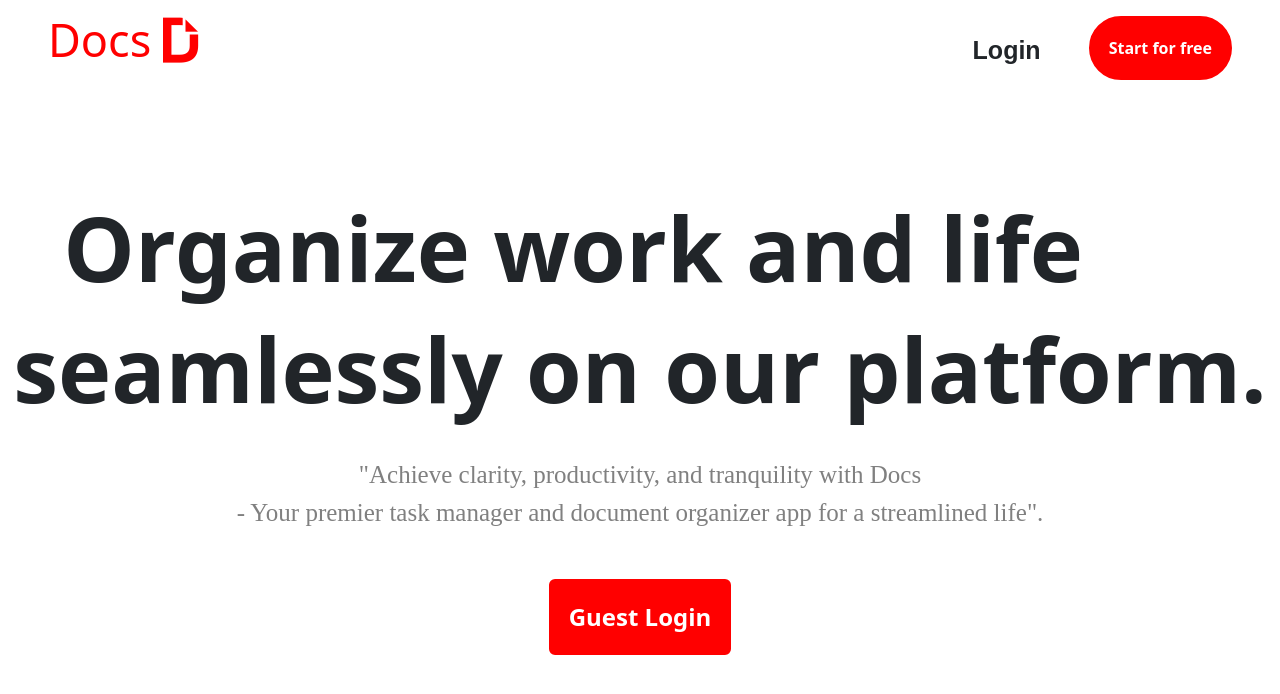
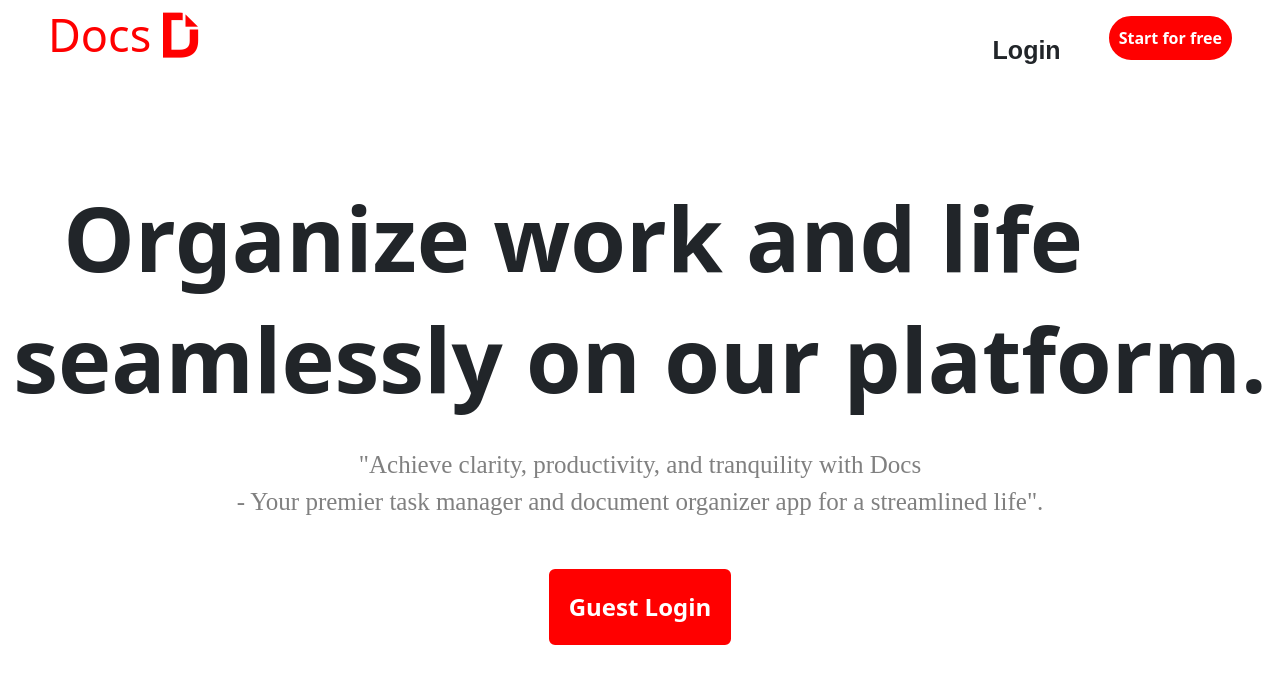
Before and after one commit to jayraj1pa/docs-firebase, a React (Create React App) app: page / in a window 1280 px wide. Shown: the top 694 px of the page. Built offline with nearby package versions, Linux system fonts and the light colour scheme.

Commit message:
Your commit message here

```diff
--- a/src/Components/Home.jsx
+++ b/src/Components/Home.jsx
@@ -28,7 +28,7 @@ function Home() {
               <Link style={{textDecoration:"none",color:"inherit"}} to={"/signup"}>
               <p
             style={{
-              border: "20px solid red",
+              border: "10px solid red",
               backgroundColor: "red",
               color: "white",
               fontWeight: "bold",
```
